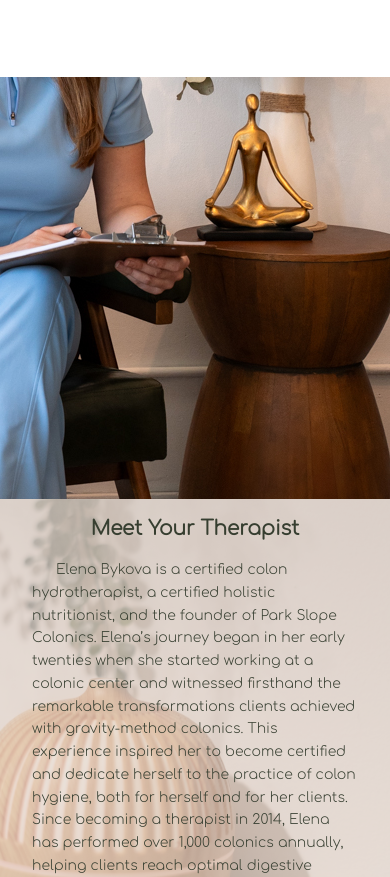
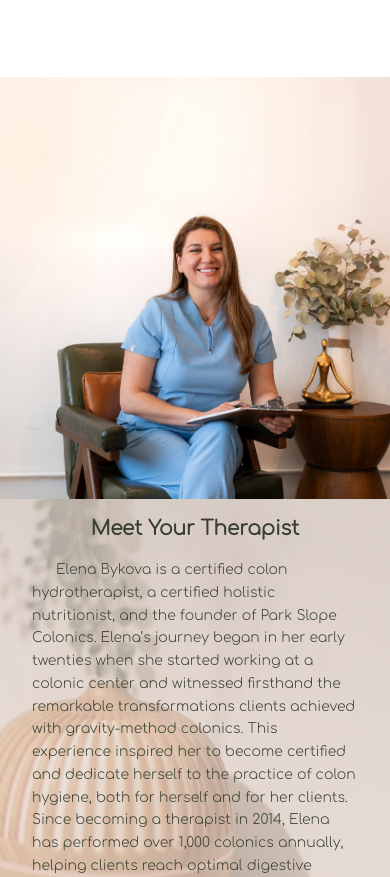
Before and after one commit to Maria108/park-slope-colonics, a Gatsby site: page / in a window 390 px wide. Shown: the part 2113-2990 px from the top of the page. Built offline with nearby package versions, Linux system fonts and the light colour scheme; Gatsby itself is replaced by a stand-in of ours.

Commit message:
New Lena image

```diff
--- a/src/pages/index.js
+++ b/src/pages/index.js
@@ -96,11 +96,9 @@
     <section className="my-10 sm:mx-20 grid grid-cols-1 md:grid-cols-2">
       {/* Left Background Image */}
       <div
-        className="bg-no-repeat min-h-[50vh] sm:min-h-[70vh]"
+        className="bg-cover sm:bg-auto bg-no-repeat min-h-[50vh] sm:min-h-[70vh] bg-center sm:bg-[right_bottom]"
         style={{
           backgroundImage: `url(${lenaNewImage})`,
-          backgroundPosition: 'right bottom',
-          backgroundSize: 'auto',
         }}
       ></div>
 
```
